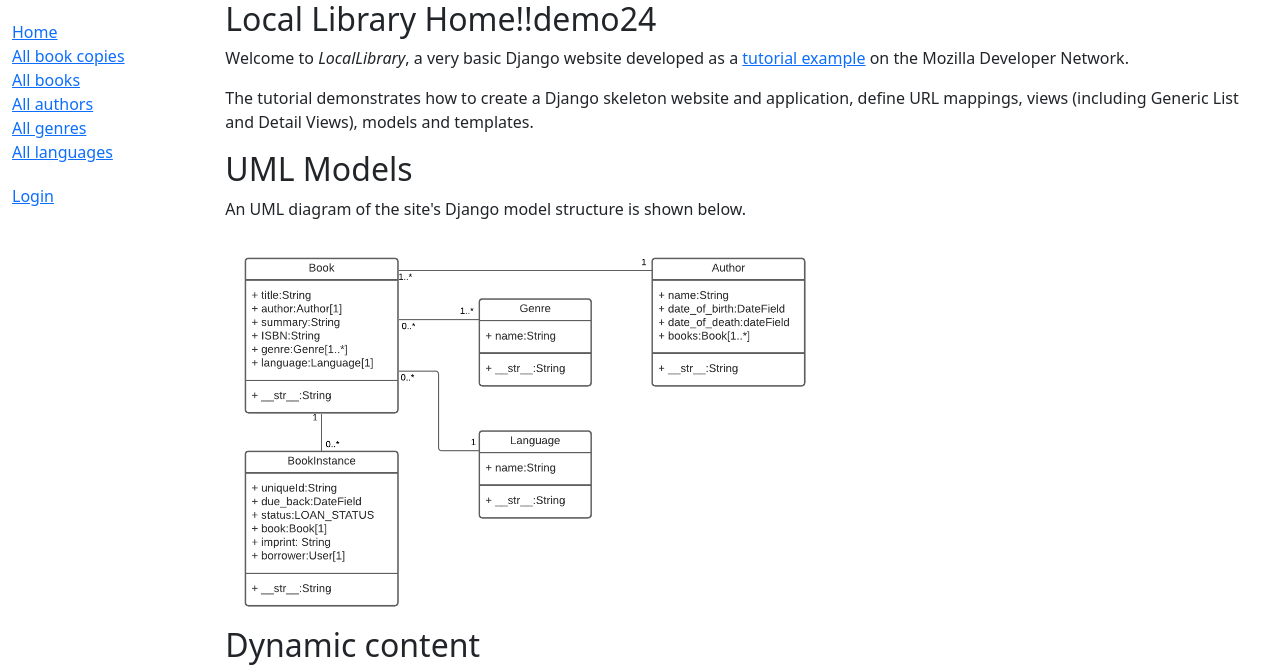
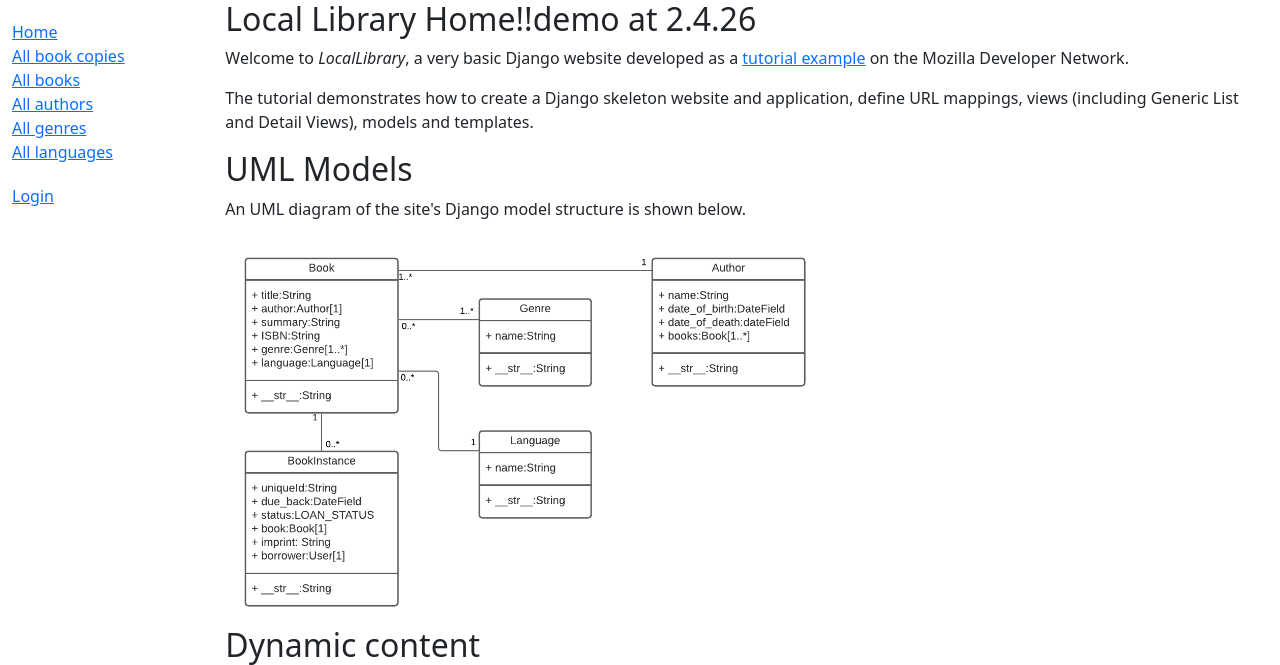
Before and after one commit to Dharshana-S30/devops-django-cicd-project, a Django app: page /catalog/ in a window 1280 px wide. Shown: the top 665 px of the page. Run offline with Django 5.2, Linux system fonts and the light colour scheme; data that the repository does not hold is empty.

Commit message:
Update index.html

```diff
--- a/django-app/django-locallibrary-tutorial/catalog/templates/index.html
+++ b/django-app/django-locallibrary-tutorial/catalog/templates/index.html
@@ -2,7 +2,7 @@
 
 {% block content %}
 
-<h2> Local Library Home!!demo24 </h2>
+<h2> Local Library Home!!demo at 2.4.26 </h2>
 <p>Welcome to <em>LocalLibrary</em>, a very basic Django website developed as a <a href="https://developer.mozilla.org/en-US/docs/Learn/Server-side/Django/Tutorial_local_library_website">tutorial example</a> on the Mozilla Developer Network.</p>
 <p>The tutorial demonstrates how to create a Django skeleton website and application, define URL mappings, views (including Generic List and Detail Views), models and templates.</p>
 
```
